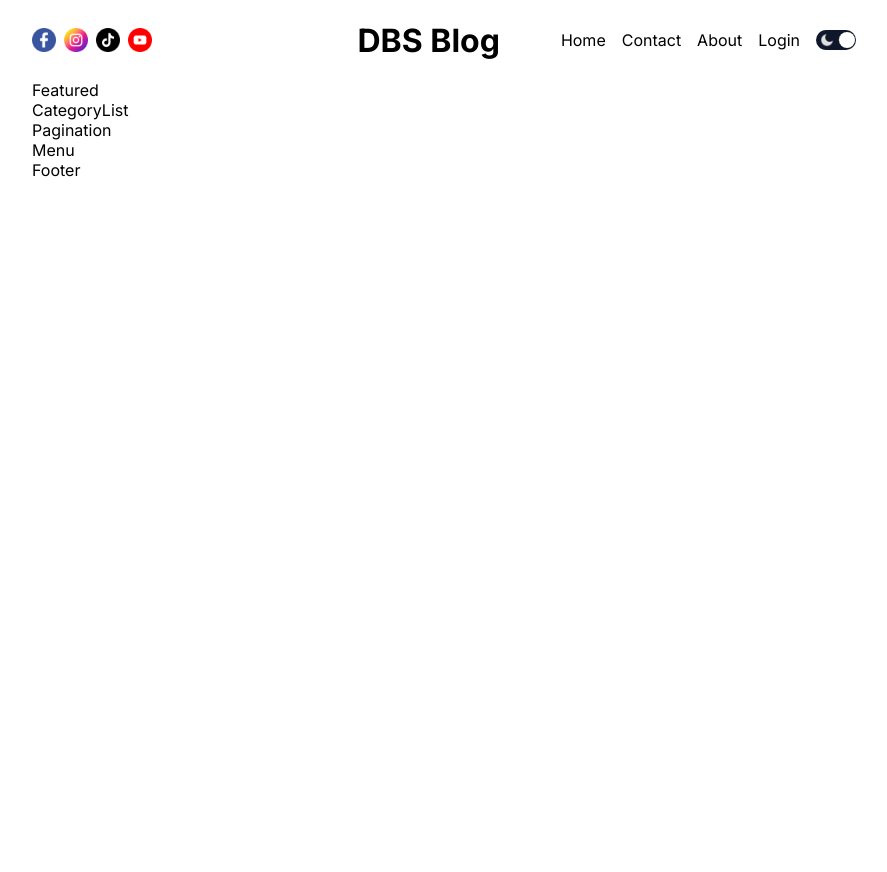
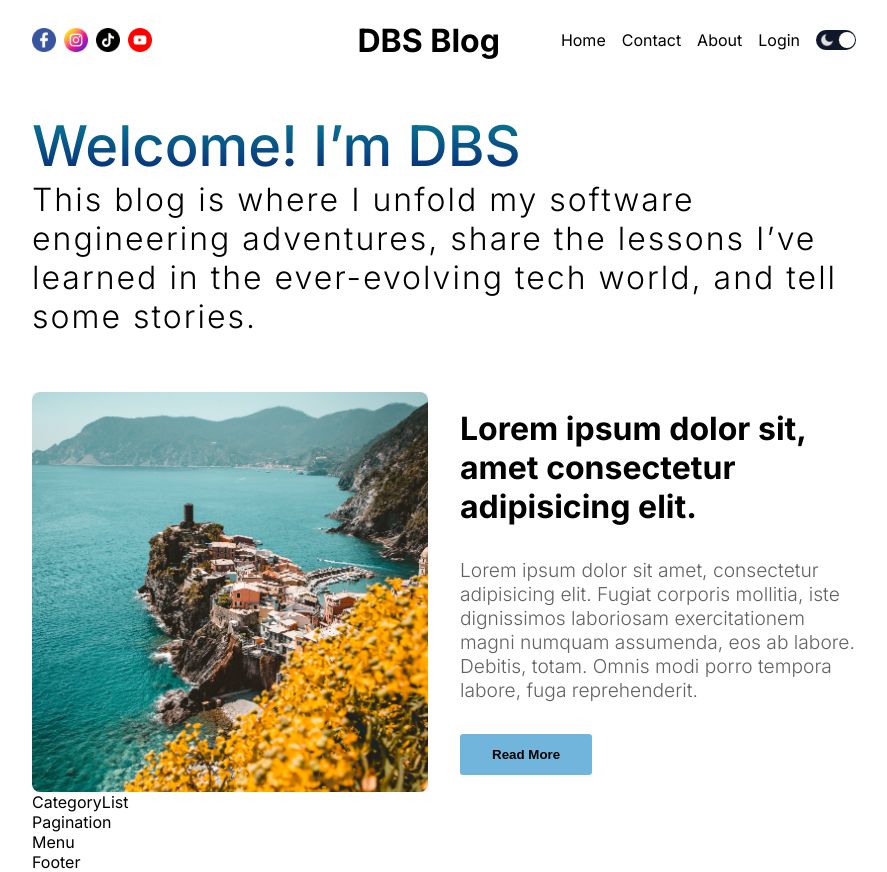
Before and after one commit to dinbandhu12/fullstack-blog-app, a Next.js app: page / in a window 1280 px wide. Shown: the whole page, without its empty margins (196-1083 px from the left). Before the commit the page ends 800 px from the top, so only its background shows below. Built offline with nearby package versions, Linux system fonts and the light colour scheme.

Commit message:
added hero section and starting working on featured section

```diff
--- a/src/components/authLinks/AuthLinks.jsx
+++ b/src/components/authLinks/AuthLinks.jsx
@@ -39,9 +39,9 @@ const AuthLink = () => {
               <span className={styles.link}>Logout</span>
             </>
           )}
-          <div className={styles.themeToggle}>
+          {/* <div className={styles.themeToggle}>
             <ThemeToggle />
-          </div>
+          </div> */}
         </div>
 
       )}
--- a/src/components/authLinks/authLinks.module.css
+++ b/src/components/authLinks/authLinks.module.css
@@ -15,6 +15,7 @@
     width: 100%;
     height: 0.1rem;
     background-color: var(--textColor);
+    transition: all 0.3s ease-in-out;
 }
 
 .responsiveMenu {
@@ -29,7 +30,8 @@
     align-items: center;
     justify-content: center;
     gap: 1rem;
-    font-size: 2rem;
+    font-size: 3rem;
+    transition: all 0.3s ease-in-out;
 }
 
 
--- a/src/components/featured/Featured.jsx
+++ b/src/components/featured/Featured.jsx
@@ -1,10 +1,26 @@
 import React from 'react'
 import styles from './featured.module.css'
+import Image from 'next/image'
 
 const Featured = () => {
   return (
     <div className={styles.container}>
-      Featured
+      <h1 className={styles.title}>
+        <span className={styles.heading}> Welcome! I’m DBS </span> <br />
+        <p className={styles.subHeading}>This blog is where I unfold my software engineering adventures, share the lessons I’ve learned in the ever-evolving tech world, and tell some stories.</p>
+      </h1>
+      <div className={styles.post}>
+        <div className={styles.postImg}>
+          <Image src="/p1.jpeg" alt='postImg' fill className={styles.image} />
+        </div>
+        <div className={styles.postContent}>
+          <h1 className={styles.postTitle}>Lorem ipsum dolor sit, amet consectetur adipisicing elit.</h1>
+          <p className={styles.postDesc}>
+            Lorem ipsum dolor sit amet, consectetur adipisicing elit. Fugiat corporis mollitia, iste dignissimos laboriosam exercitationem magni numquam assumenda, eos ab labore. Debitis, totam. Omnis modi porro tempora labore, fuga reprehenderit.
+          </p>
+          <button className={styles.postBtn}>Read More</button>
+        </div>
+      </div>
     </div>
   )
 }
--- a/src/components/featured/featured.module.css
+++ b/src/components/featured/featured.module.css
@@ -1,2 +1,100 @@
 .container {
+    margin-top: 2rem;
 }
+
+.title {
+    font-size: 3.5rem;
+}
+
+.heading {
+    position: relative;
+    font-weight: 500;
+    background: -webkit-linear-gradient(#098398, #072375);
+    -webkit-background-clip: text;
+    -webkit-text-fill-color: transparent;
+    /* transition: all 0.3s ease-in-out; */
+    transition: background 0.3s ease-in-out, -webkit-background-clip 0.3s ease-in-out;
+}
+
+/* underline animation */
+.heading::after {
+    content: "";
+    position: absolute;
+    bottom: 0;
+    left: 0;
+    width: 100%;
+    height: 2px;
+    border-radius: 50%;
+    background-color: #087f94;
+    transform: scaleX(0);
+    transform-origin: bottom right;
+    transition: transform 0.3s ease-in-out;
+}
+.heading:hover {
+    background: -webkit-linear-gradient(#072375, #098398);
+    -webkit-background-clip: text;
+    -webkit-text-fill-color: transparent;
+    /* transition: all 0.3s ease-in-out; */
+}
+.heading:hover::after {
+    transform: scaleX(1);
+    transform-origin: bottom left;
+}
+
+.subHeading {
+    font-size: 2rem;
+    font-weight: 300;
+    letter-spacing: 2px;
+}
+
+.post {
+    margin-top: 3.5rem;
+    display: flex;
+    align-items: center;
+    gap: 2rem;
+}
+
+.postImg {
+    flex: 1;
+    height: 25rem;
+    position: relative;
+}
+
+.image {
+    object-fit: cover;
+    border-radius: 0.5rem;
+}
+
+.postContent {
+    flex: 1;
+    display: flex;
+    flex-direction: column;
+    gap: 2rem;
+}
+
+.postTitle {
+    font-size: 2rem;
+}
+
+.postDesc {
+    font-size: 1.2rem;
+    font-weight: 300;
+    color: var(--softTextColor);
+}
+
+.postBtn {
+    padding: 0.8rem 2rem;
+    border: none;
+    border-radius: 0.2rem;
+    width: max-content;
+    background-color: #72b5dc;
+    font-weight: 600;
+    transition: all 0.3s ease-in-out;
+    cursor: pointer;
+}
+
+.postBtn:hover {
+    background-color: #484a4d;
+    color: white;
+    transition: all 0.3s ease-in-out;
+}
--- a/src/components/navbar/Navbar.jsx
+++ b/src/components/navbar/Navbar.jsx
@@ -9,6 +9,10 @@ const Navbar = () => {
   return (
     <div className={styles.container}>
       <div className={styles.social}>
+        {/* change this to new design social media (LinkedIn -> LI, Github -> GH,)
+          when hover the LI it will change to LinkedIn text and GH to Github text
+        */}
+
         <Image src="/facebook.png" alt='facebook' width={24} height={24} />
         <Image src="/instagram.png" alt='facebook' width={24} height={24} />
         <Image src="/tiktok.png" alt='facebook' width={24} height={24} />
--- a/src/components/themeToggle/ThemeToggle.jsx
+++ b/src/components/themeToggle/ThemeToggle.jsx
@@ -19,7 +19,6 @@ const ThemeToggle = () => {
         ? { backgroundColor: "#f0f0f0" }
         : { backgroundColor: "#0f172a" }
     }
-
     >
       <Image src="/moon-fill.png" alt="moon" width={14} height={14} />
       <div
--- a/src/components/themeToggle/themeToggle.module.css
+++ b/src/components/themeToggle/themeToggle.module.css
@@ -18,9 +18,3 @@
     border-radius: 50%;
     transition: all 0.3s ease-in-out;
 }
-
-@media screen and (max-width: 640px) {
-    .container {
-        display: none;
-    }
-}
```
